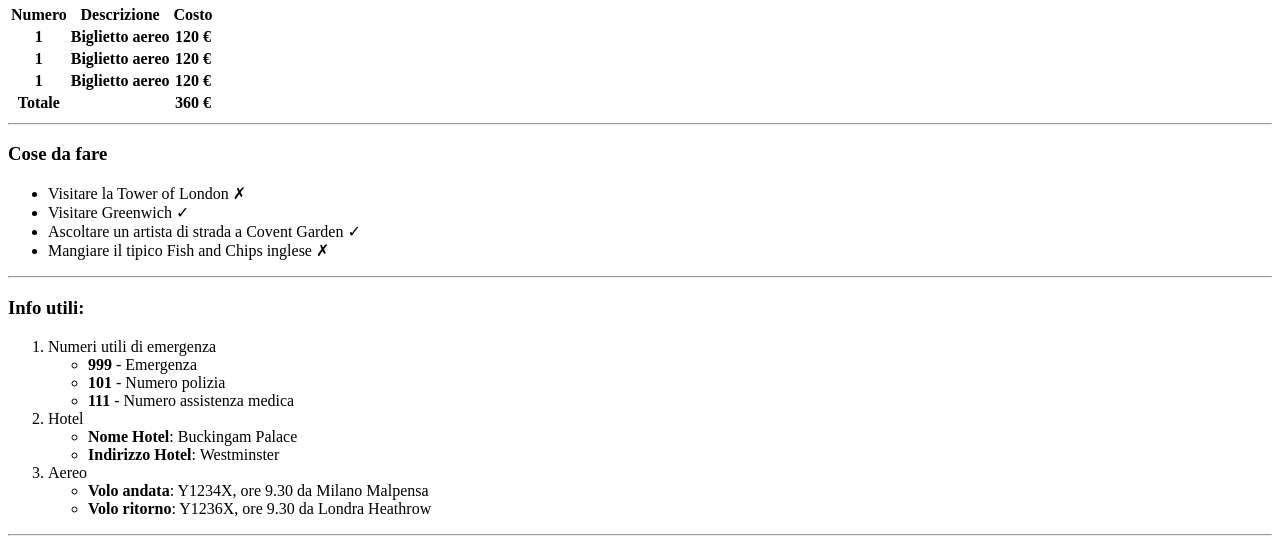
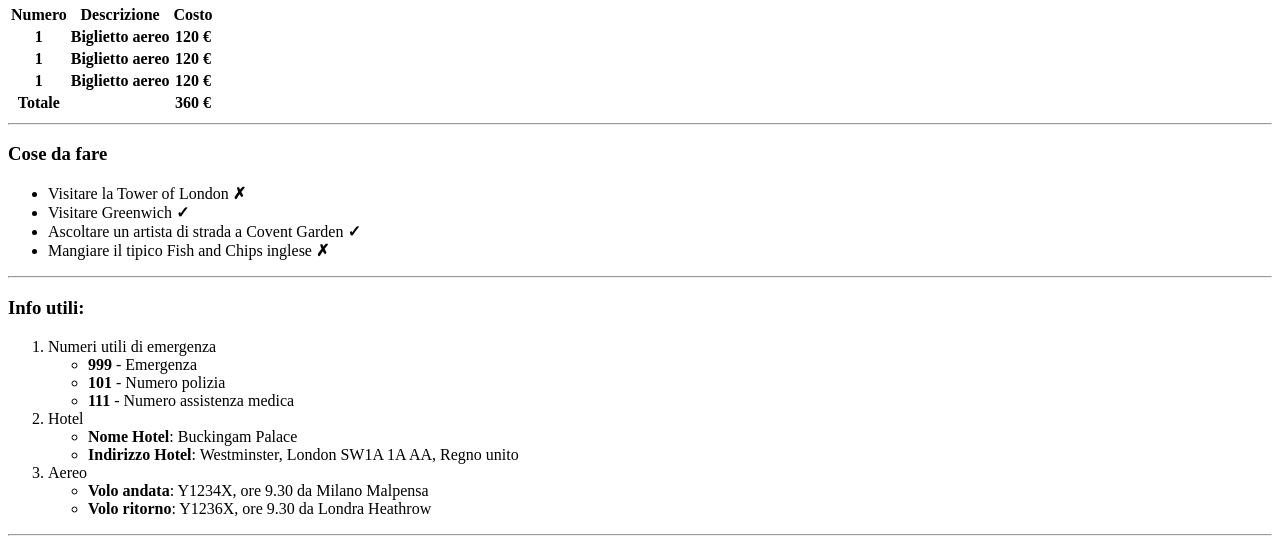
Before and after one commit to SimoneSaramondi/html-london-trip, a plain HTML site: page index.html in a window 1280 px wide. Shown: the part 753-1304 px from the top of the page. Drawn offline with Linux system fonts and the light colour scheme.

Commit message:
Generale

```diff
--- a/index.html
+++ b/index.html
@@ -62,10 +62,10 @@
             <section>
                 <h3>Cose da fare</h3>
                 <ul>
-                    <li>Visitare la Tower of London &#10007;</li>
-                    <li>Visitare Greenwich &#10003;</li>
-                    <li>Ascoltare un artista di strada a Covent Garden &#10003;</li>
-                    <li>Mangiare il tipico Fish and Chips inglese &#10007;</li>
+                    <li>Visitare la Tower of London <strong>&#10007;</strong> </li>
+                    <li>Visitare Greenwich <strong>&#10003;</strong></li>
+                    <li>Ascoltare un artista di strada a Covent Garden <strong>&#10003;</strong></li>
+                    <li>Mangiare il tipico Fish and Chips inglese <strong>&#10007;</strong></li>
                 </ul>
                 <hr>
             </section>
@@ -85,7 +85,7 @@
                     <div>
                         <ul>
                             <li> <strong>Nome Hotel</strong>: Buckingam Palace </li>
-                            <li> <strong>Indirizzo Hotel</strong>: Westminster </li>
+                            <li> <strong>Indirizzo Hotel</strong>: Westminster, London SW1A 1A AA, Regno unito </li>
                         </ul>
                     </div>
                     <li>Aereo</li>
```
